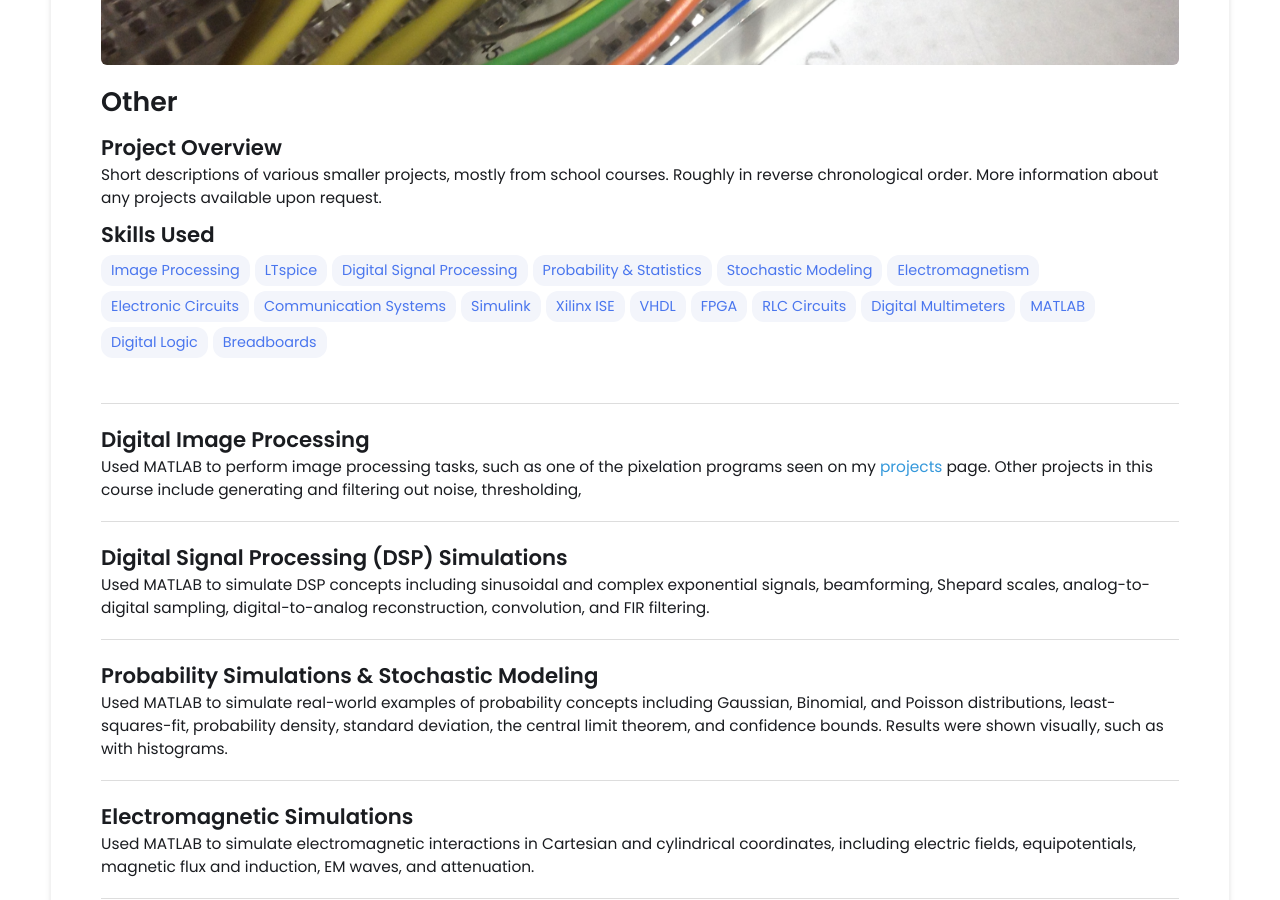
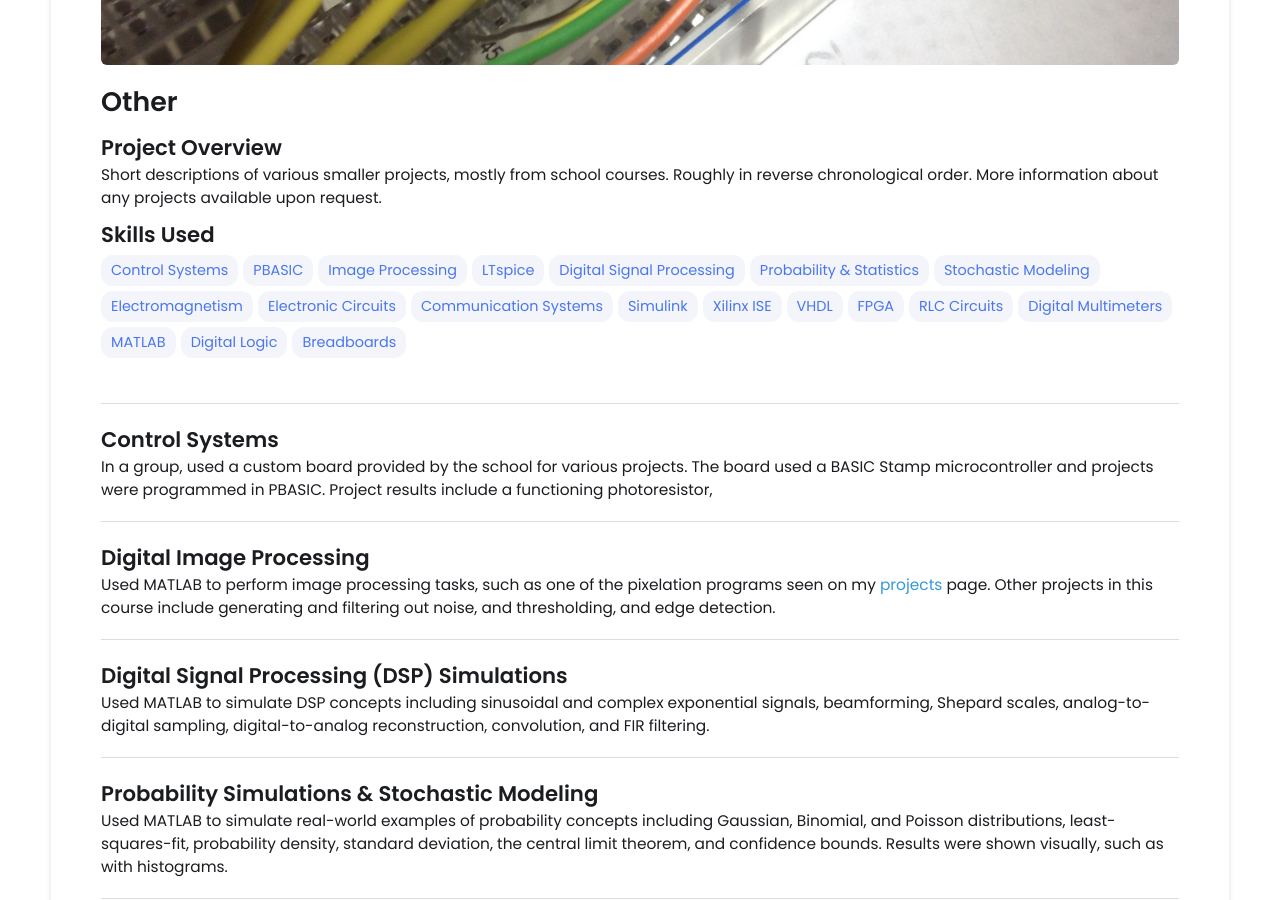
Before and after one commit to MattPieti/MattPieti.github.io, a Jekyll site: the page built from _projects/9other/index.md, in a window 1280 px wide and 900 px high, scrolled down 425 px. Built offline with Jekyll 4.4.1, drawn with Linux system fonts in a browser that asks for light colours.

Commit message:
Update index.md

```diff
--- a/_projects/9other/index.md
+++ b/_projects/9other/index.md
@@ -3,6 +3,8 @@ layout: post
 title: Other
 description: Short descriptions of various smaller projects, mostly from school courses. Roughly in reverse chronological order. More information about any projects available upon request.
 skills:
+  - Control Systems
+  - PBASIC
   - Image Processing
   - LTspice
   - Digital Signal Processing
@@ -26,10 +28,17 @@ main-image: /breadboard.JPG
 
 ---
 
+## Control Systems
+
+
+In a group, used a custom board provided by the school for various projects. The board used a BASIC Stamp microcontroller and projects were programmed in PBASIC. Project results include a functioning photoresistor,
+
+---
+
 ## Digital Image Processing
 
 
-Used MATLAB to perform image processing tasks, such as one of the pixelation programs seen on my [projects](https://mattpieti.github.io/#projects) page. Other projects in this course include generating and filtering out noise, thresholding,
+Used MATLAB to perform image processing tasks, such as one of the pixelation programs seen on my [projects](https://mattpieti.github.io/#projects) page. Other projects in this course include generating and filtering out noise, and thresholding, and edge detection.
 
 ---
 
```
